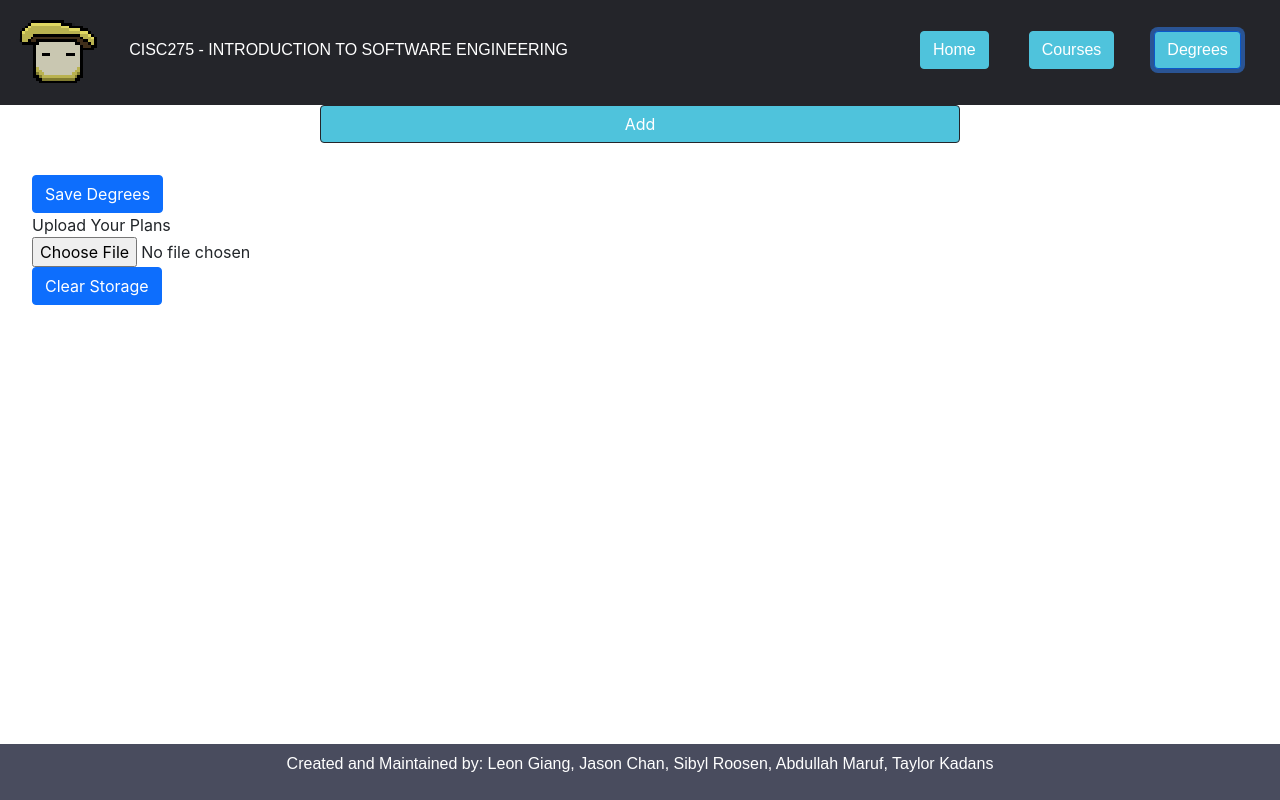
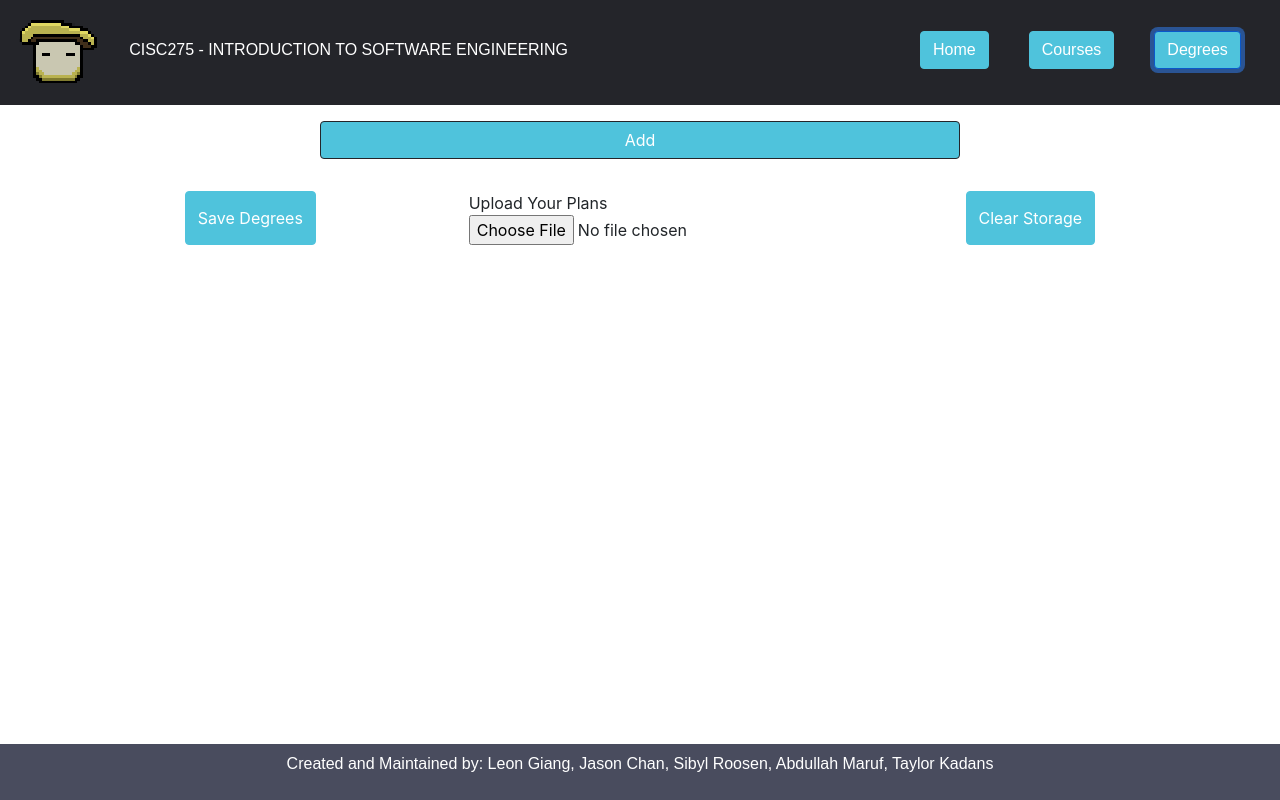
Before and after one commit to CISC275123/Final-Project, a React (Create React App) app: page / in a window 1280 px wide. Both pictures are taken after a click on the button "Degrees". Built offline with nearby package versions, Linux system fonts and the light colour scheme.

Commit message:
CSS changes.

```diff
--- a/src/components/DegreeList.css
+++ b/src/components/DegreeList.css
@@ -12,6 +12,7 @@
     padding: 0rem 20rem 0rem 20rem;
     text-align: center;
     align-content: center;
+    margin-top: 1rem;
 }
 .degreeAddbutton {
     background-color: #4fc3dc;
@@ -23,5 +24,21 @@
     border-color: #4fc3dc;
     /* box-shadow: 0 0 10px orange, 0 0 20px orange, 0 0 40px orange,
         0 0 80px orange, 0 0 160px orange; */
-    letter-spacing: 0.25em;
+    letter-spacing: 0.1em;
 }
+
+.storageButtons {
+    display: flex;
+    flex-direction: row;
+    justify-content: space-evenly;
+}
+
+.storageButtons Button {
+    transition: 1s;
+    background-color: #24252a;
+    border-color: #4fc3dc;
+}
+
+.storageButtons Button:hover {
+    letter-spacing: 0.1em;
+}
--- a/src/components/DegreeList.tsx
+++ b/src/components/DegreeList.tsx
@@ -74,7 +74,6 @@ export const DegreeList = ({
         handleAddClick();
     }
 
-    const SaveDegrees: React.FC<{ degrees: Degree[] }> = ({ degrees }) => {
     const downloadDegrees = () => {
         const degreesJson = JSON.stringify(degrees, null, 2); // The third argument is for pretty formatting with 2 spaces
 
@@ -90,9 +89,6 @@ export const DegreeList = ({
 
         // Revoke the ObjectURL to free up resources
         URL.revokeObjectURL(url);
-        };
-
-        return <Button onClick={downloadDegrees}>Save Degrees</Button>;
     };
 
     const UploadDegreesButton: React.FC<{
@@ -156,13 +152,17 @@ export const DegreeList = ({
         <div className="degree_page">
             <div className="degree_buttons">
                 <Button
+                    style={{
+                        background: "#4fc3dc",
+                        color: "white"
+                    }}
                     className="degreeAddbutton"
                     hidden={displayId !== null}
                     onClick={handleAddClick}
                 >
                     Add
                 </Button>
-                {isAdding && (
+                {!displayId && isAdding && (
                     <Form.Group controlId="formAddDegree">
                         <br />
                         <Form.Label>
@@ -188,13 +188,24 @@ export const DegreeList = ({
                             ))}
                         </Form.Select>
                         <Button
+                            style={{
+                                background: "#4fc3dc",
+                                color: "white"
+                            }}
                             variant="success"
                             className="save_edit_btn"
                             onClick={setUpDegree}
                         >
                             Save
                         </Button>
-                        <Button variant="warning" onClick={handleAddClick}>
+                        <Button
+                            style={{
+                                background: "#4fc3dc",
+                                color: "white"
+                            }}
+                            variant="warning"
+                            onClick={handleAddClick}
+                        >
                             Cancel
                         </Button>
                     </Form.Group>
@@ -214,10 +225,26 @@ export const DegreeList = ({
                     </>
                 )}
                 {!displayId && (
+                    <div className="storageButtons">
+                        <Button
+                            style={{
+                                background: "#4fc3dc",
+                                color: "white"
+                            }}
+                            onClick={downloadDegrees}
+                        >
+                            Save Degrees
+                        </Button>
                         <div>
-                        <SaveDegrees degrees={degrees} />
                             <UploadDegreesButton onUpload={handleUpload} />
-                        <Button onClick={clearLocalStorage}>
+                        </div>
+                        <Button
+                            style={{
+                                background: "#4fc3dc",
+                                color: "white"
+                            }}
+                            onClick={clearLocalStorage}
+                        >
                             Clear Storage
                         </Button>
                     </div>
--- a/src/components/DegreeView.css
+++ b/src/components/DegreeView.css
@@ -111,10 +111,6 @@
     border-color: #4fc3dc;
 }
 
-.degReqs {
-    display: inline;
-}
-
 .SDR {
     background-color: #4fc3dc;
     border-color: #24252a;
@@ -146,3 +142,12 @@
 .majorReqs p {
     color: white;
 }
+
+.degReqs div {
+    display: flex;
+    flex-direction: column;
+}
+
+.degReqs h2 {
+    align-self: center;
+}
--- a/src/components/DegreeView.tsx
+++ b/src/components/DegreeView.tsx
@@ -220,6 +220,10 @@ export const DegreeView = ({
                 </Button>
 
                 <Button
+                    style={{
+                        background: "#4fc3dc",
+                        color: "white"
+                    }}
                     className="AddYear"
                     onClick={() => {
                         setAdding(!isAdding);
@@ -259,7 +263,14 @@ export const DegreeView = ({
 
             <h2>{degree.name}</h2>
             <h2>{degree.plan.name}</h2>
-            <Button className="SDR" onClick={() => setShowReqs(!showReqs)}>
+            <Button
+                style={{
+                    background: "#4fc3dc",
+                    color: "white"
+                }}
+                className="SDR"
+                onClick={() => setShowReqs(!showReqs)}
+            >
                 {showReqs
                     ? "Close to refresh requirement check"
                     : "Run Requirement Check"}
@@ -294,6 +305,10 @@ export const DegreeView = ({
                                 Delete Year
                             </Button>
                             <Button
+                                style={{
+                                    background: "#4fc3dc",
+                                    color: "white"
+                                }}
                                 className="sampleDegreeButtons"
                                 onClick={() =>
                                     updateSemesterList([], degree, year)
@@ -302,6 +317,7 @@ export const DegreeView = ({
                                 Clear Semesters
                             </Button>
                             {
+                                <div>
                                     <SemesterList
                                         isDataSaved={isDataSaved}
                                         key={year.name}
@@ -314,6 +330,7 @@ export const DegreeView = ({
                                         }
                                         globalCourseList={globalCourseList}
                                     />
+                                </div>
                             }
                         </div>
                     </div>
--- a/src/components/Semester/SemesterList.css
+++ b/src/components/Semester/SemesterList.css
@@ -19,7 +19,7 @@
 /* SemesterCard.css */
 
 .popup-container {
-    position: relative;
+    position: fixed;
     top: 0;
     left: 0;
     width: 100%;
@@ -76,6 +76,8 @@
     position: fixed;
     top: 0;
     left: 0;
+    bottom: 0;
+    right: 0;
     width: 100%;
     height: 100%;
     background-color: rgba(0, 0, 0, 0.5); /* Semi-transparent overlay */
--- a/src/components/SemesterList.tsx
+++ b/src/components/SemesterList.tsx
@@ -84,6 +84,10 @@ export const SemesterList = ({
     return (
         <div>
             <Button
+                style={{
+                    background: "#4fc3dc",
+                    color: "white"
+                }}
                 className="AddSemesterButton"
                 onClick={showMakeSemesterCard}
             >
@@ -108,7 +112,7 @@ export const SemesterList = ({
             )}
             <div className="List">
                 <ul>
-                    {!displayId && (
+                    {true && (
                         <>
                             {semesterList.map((semester: Semester) => (
                                 <div
--- a/src/components/SemesterViewCard.css
+++ b/src/components/SemesterViewCard.css
@@ -25,11 +25,8 @@
     }
 }
 
-.listCourses ul {
+.listCourses li {
     list-style: none;
-}
-
-.listCourses li {
     border: 2px dotted #4fc3dc;
     padding: 1rem;
     margin: 0.5rem;
--- a/src/components/SemesterViewCard.tsx
+++ b/src/components/SemesterViewCard.tsx
@@ -106,7 +106,6 @@ export const SemesterViewCard = ({
                 Show Courses
             </Button>
             <div className="listCourses">
-                <ul>
                 {!displayId &&
                     semester.courses.map((course: Course) => (
                         <li
@@ -132,7 +131,6 @@ export const SemesterViewCard = ({
                         return null;
                     }
                 })}
-                </ul>
             </div>
         </div>
     );
```
Also changed, not shown: src/components/SemesterView.tsx (+0 -14 lines). Lines whose indentation alone changed are shown as unchanged.
